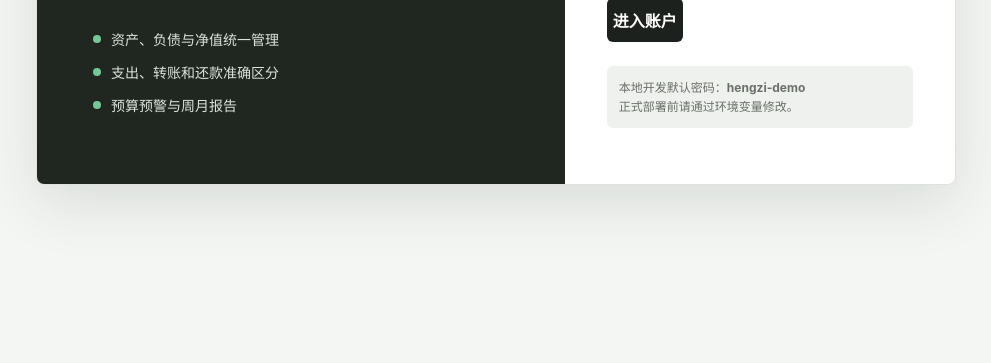
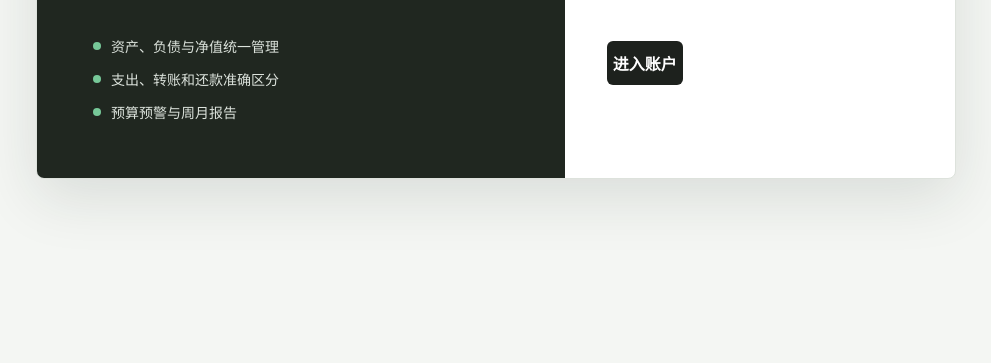
Before and after one commit to jiaqiang-coder/finance-management, a website: page public/login.html in a window 1280 px wide. Shown: the part 437-800 px from the top of the page, without its empty margins (144-1135 px from the left). Drawn offline with Linux system fonts and the light colour scheme.

Commit message:
fix: remove default-password hint from login page (#1)

```diff
--- a/public/login.html
+++ b/public/login.html
@@ -11,7 +11,7 @@
 <body>
   <main class="shell">
     <section class="intro"><div class="mark">衡</div><h1>看清每一笔资产</h1><p>把投资持仓、房产、现金账户、债权与负债放进同一张个人资产负债表。</p><div class="points"><span><i></i>资产、负债与净值统一管理</span><span><i></i>支出、转账和还款准确区分</span><span><i></i>预算预警与周月报告</span></div></section>
-    <section class="form"><h2>登录衡资</h2><p>请输入个人访问密码</p><form id="loginForm"><div class="field"><label for="password">访问密码</label><input id="password" type="password" autocomplete="current-password" autofocus required></div><p class="error" id="error" role="alert"></p><button class="submit" id="submit" type="submit">进入账户</button></form><div class="hint">本地开发默认密码：<strong>hengzi-demo</strong><br>正式部署前请通过环境变量修改。</div></section>
+    <section class="form"><h2>登录衡资</h2><p>请输入个人访问密码</p><form id="loginForm"><div class="field"><label for="password">访问密码</label><input id="password" type="password" autocomplete="current-password" autofocus required></div><p class="error" id="error" role="alert"></p><button class="submit" id="submit" type="submit">进入账户</button></form></section>
   </main>
   <script>
     document.getElementById('loginForm').addEventListener('submit', async event => {
```
